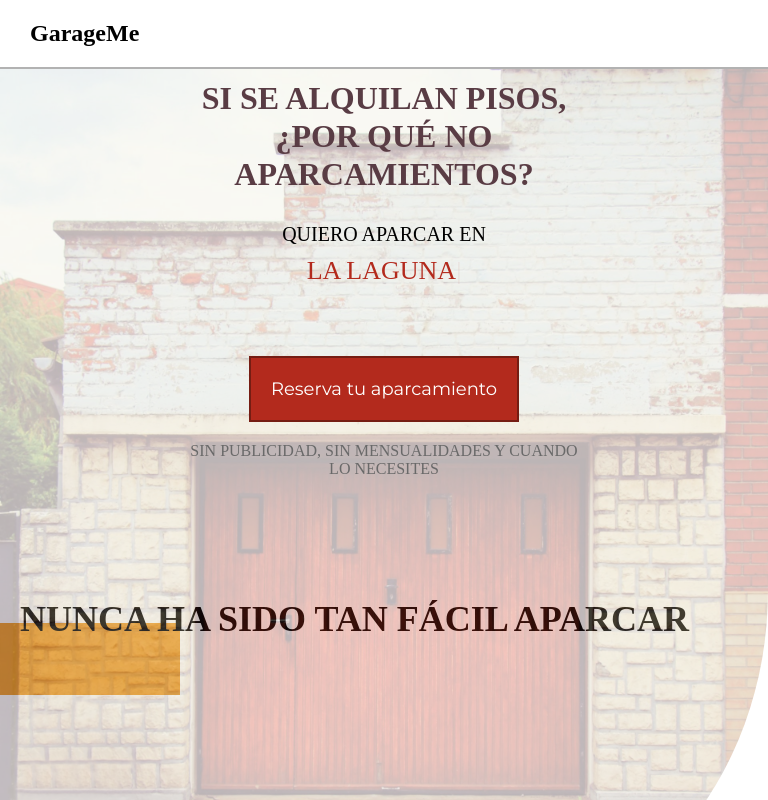
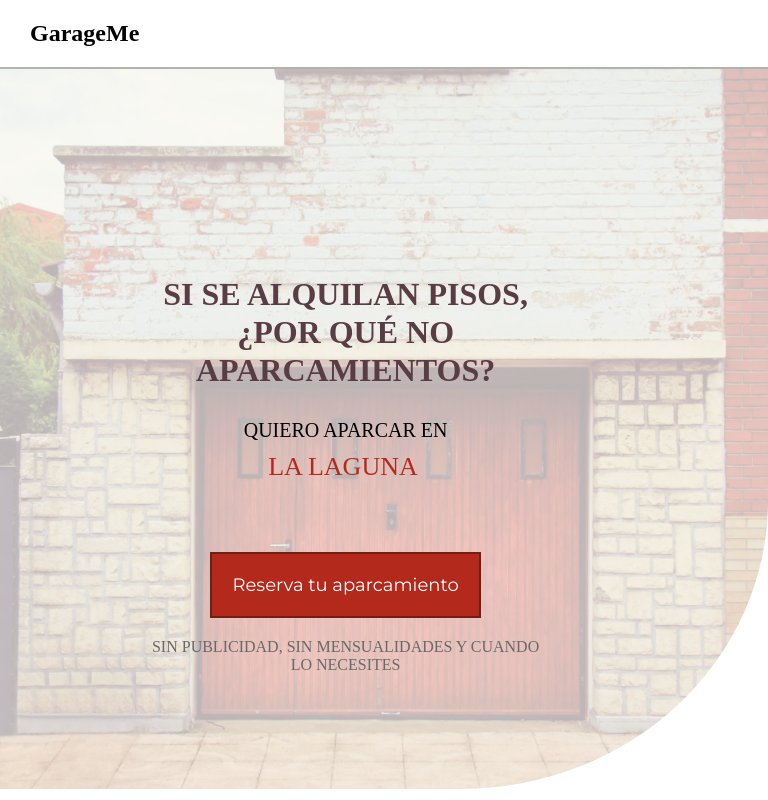
Before and after one commit to fullstacktf/landing-jennifer-flor, a website built with Parcel: page src/index.html in a window 768 px wide. Shown: the top 800 px of the page. Built offline with nearby package versions, Linux system fonts and the light colour scheme.

Commit message:
Fix header in desktop and small screens

```diff
--- a/src/css/index.css
+++ b/src/css/index.css
@@ -45,7 +45,7 @@ li {
 }
 
 .header-content {
-	height: calc(100vh - 70px);
+	height: 100%;
 }
 
 .left {
@@ -66,7 +66,7 @@ li {
 	align-items: flex-end;
 	position: relative;
 	z-index: 3;
-	flex: 0 0 100%;
+	flex: 0 0 90%;
 
 	.description {
 		max-width: 400px;
@@ -371,9 +371,10 @@ li {
 	font-size: 30px;
 }
 
-@media screen and (min-width: 640px) {
+@media screen and (min-width: 650px) {
 	.header-content {
-		height: 100%;
+		display: flex;
+		height: calc(100vh + 70px);
 	}
 
 	.left {
@@ -416,10 +417,19 @@ li {
 	.left {
 		width: 100%;
 		opacity: 0.3;
+		height: calc(100% + 70px);
 	}
 
 	.right {
 		align-items: center;
+	}
+}
+
+@media screen and (max-width: 1046px) and (orientation: portrait) {
+	.left {
+		width: 100%;
+		opacity: 0.3;
+		height: calc(100% - 80px);
 	}
 }
 
```
